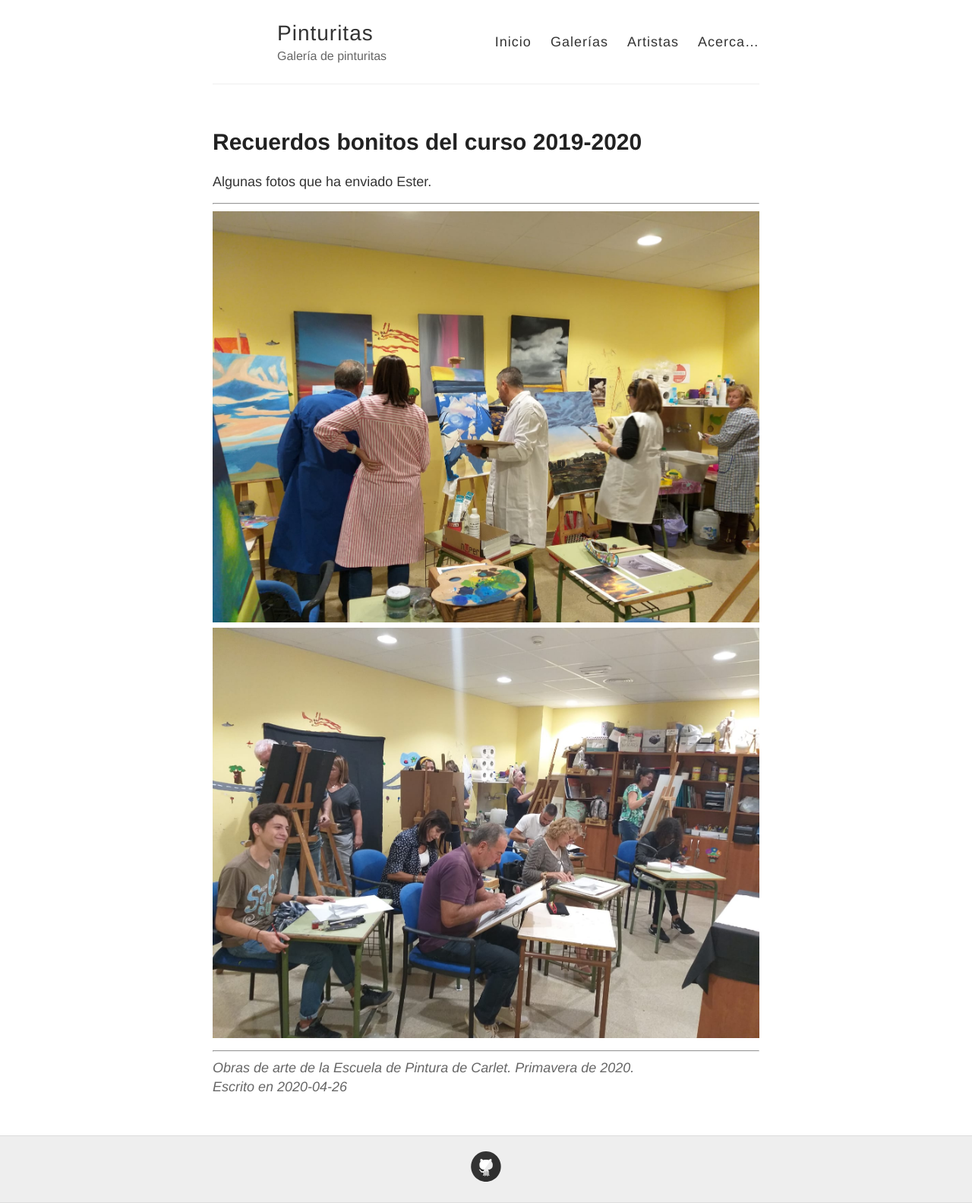
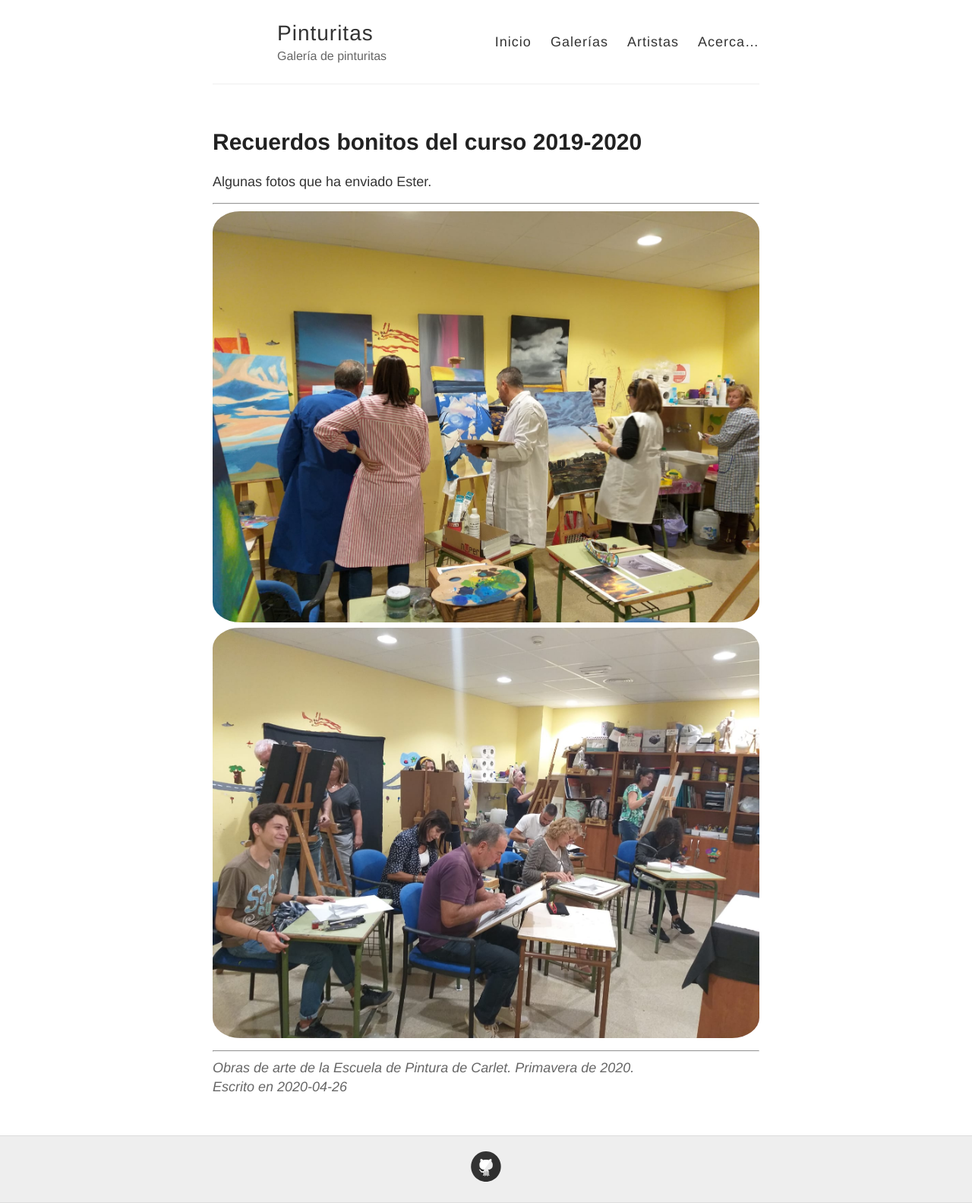
Before and after one commit to pinturitas/pinturitas.github.io, a Jekyll site: the page built from _posts/2020-04-26-recuerdos-bonitos-curso-2019-2020.md, in a window 1280 px wide. Shown: the whole page at 76% size. Built offline with Jekyll 4.4.1, drawn with Linux system fonts in a browser that asks for light colours.

Commit message:
clase cuadro a las fotos para estilar

```diff
--- a/_layouts/galeria.html
+++ b/_layouts/galeria.html
@@ -10,7 +10,7 @@ layout: default
     {% if page.galeria_pathname %}
       <hr/>
       {% for f in site.static_files %}{% if f.path contains page.galeria_pathname %}
-        <img src="{{ site.baseurl }}{{ f.path }}" alt="Imagen de una obra de arte" title="{{ f.basename }}" />
+        <img class="cuadro" src="{{ site.baseurl }}{{ f.path }}" alt="Imagen de una obra de arte" title="{{ f.basename }}" />
       {% endif %}{% endfor %}
       <hr/>
     {% endif %}
```
